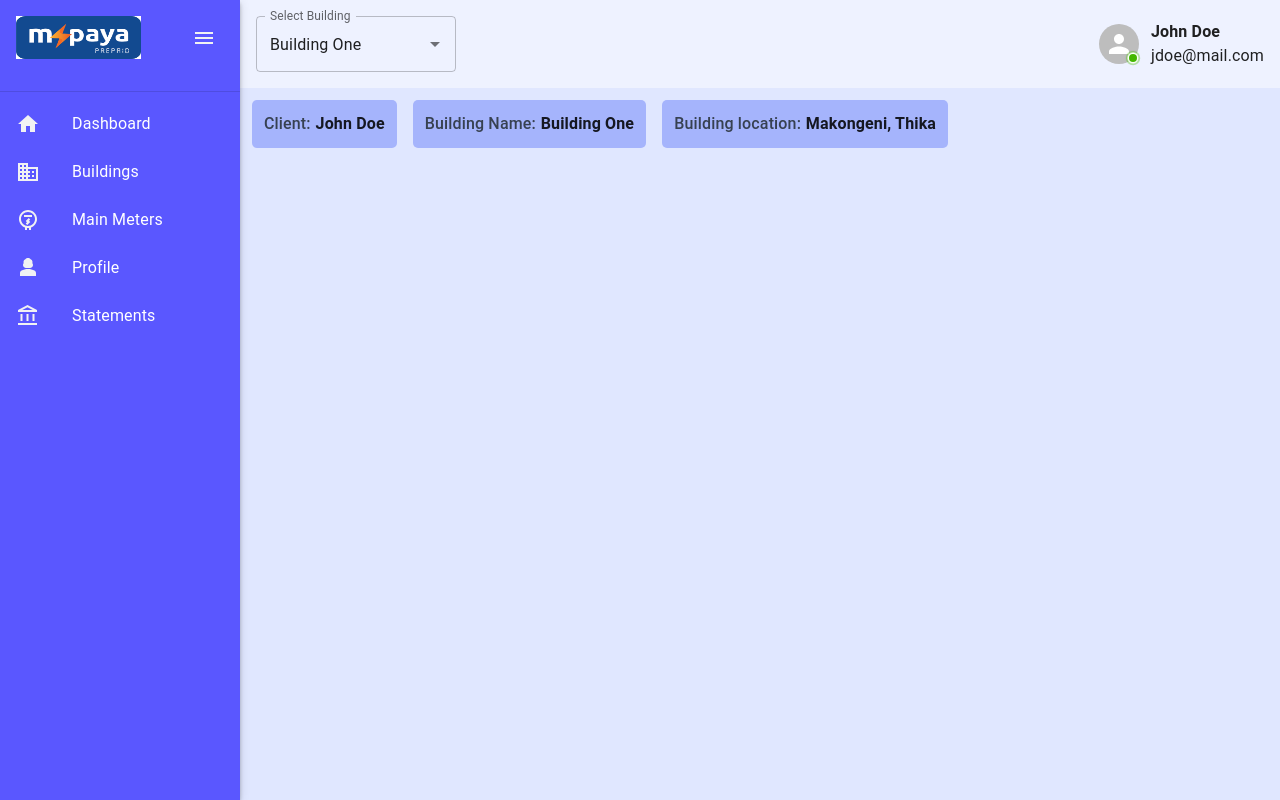
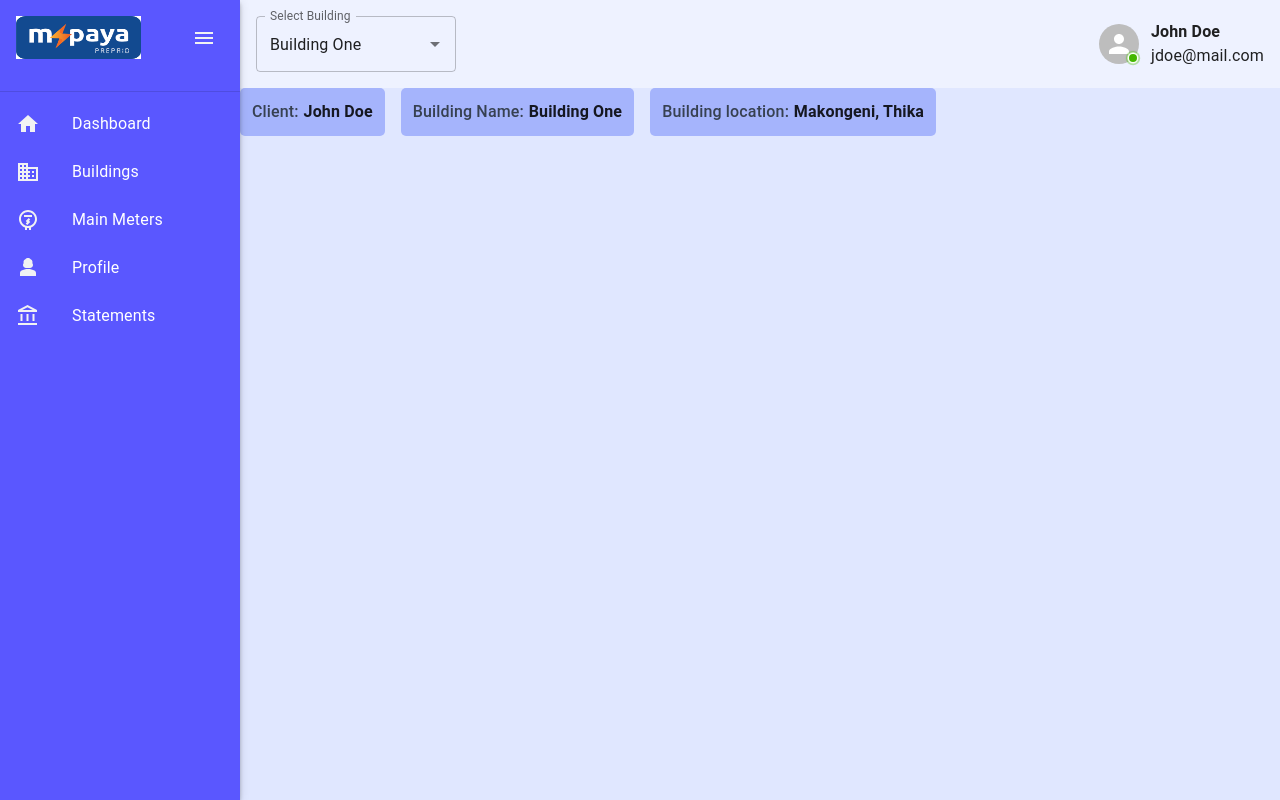
Before and after one commit to Kangonga/landlord-portal, a React (Vite) app: page /buildings in a window 1280 px wide. Built offline with nearby package versions, Linux system fonts and the light colour scheme.

Commit message:
style: add wrap to buidling widgets container

```diff
--- a/src/features/buildingFeatures/components/widgets/styles.ts
+++ b/src/features/buildingFeatures/components/widgets/styles.ts
@@ -3,7 +3,7 @@ import { styled } from "@mui/material";
 export const WidgetsContainer = styled('div')(({})=>({
     display:'flex',
     gap:'1rem',
-    padding:'.75rem',
+    flexWrap:'wrap'
 }))
 
 export const BuildingWidget = styled('div')(({})=>({
```
